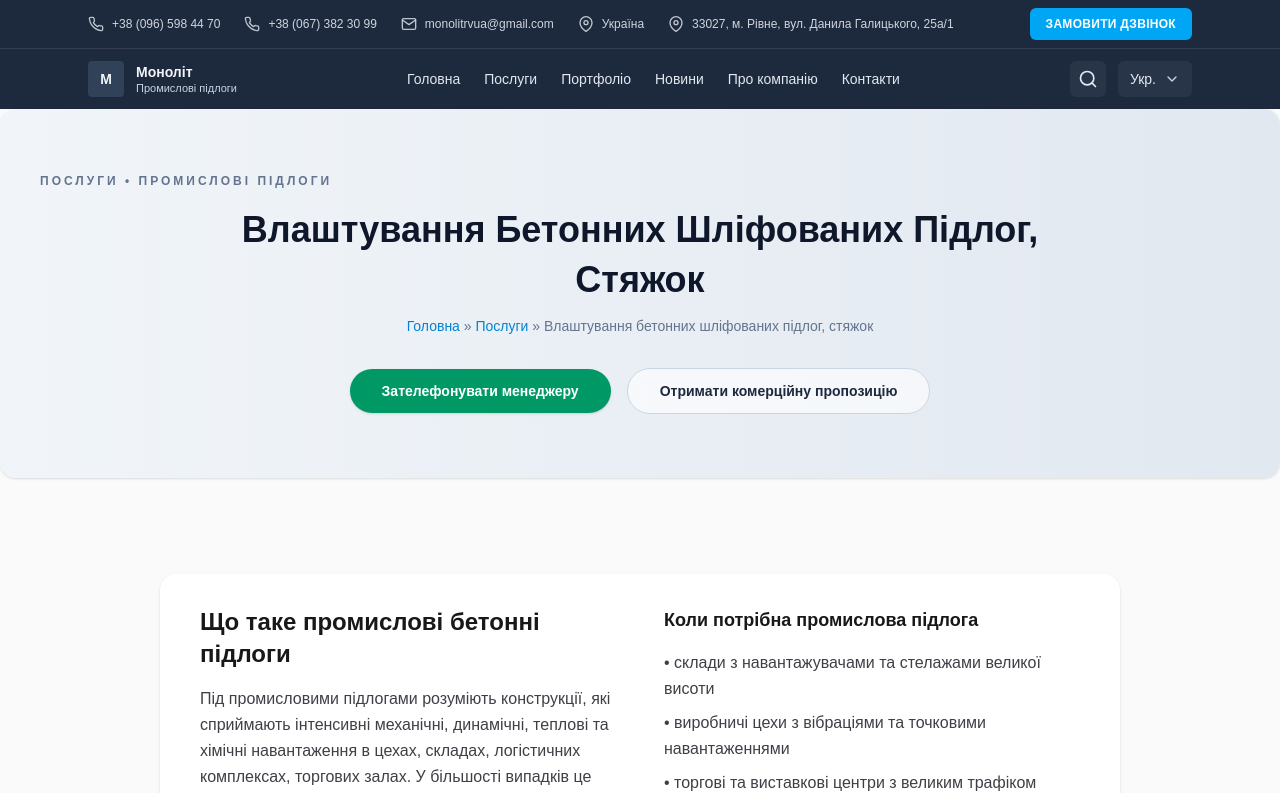
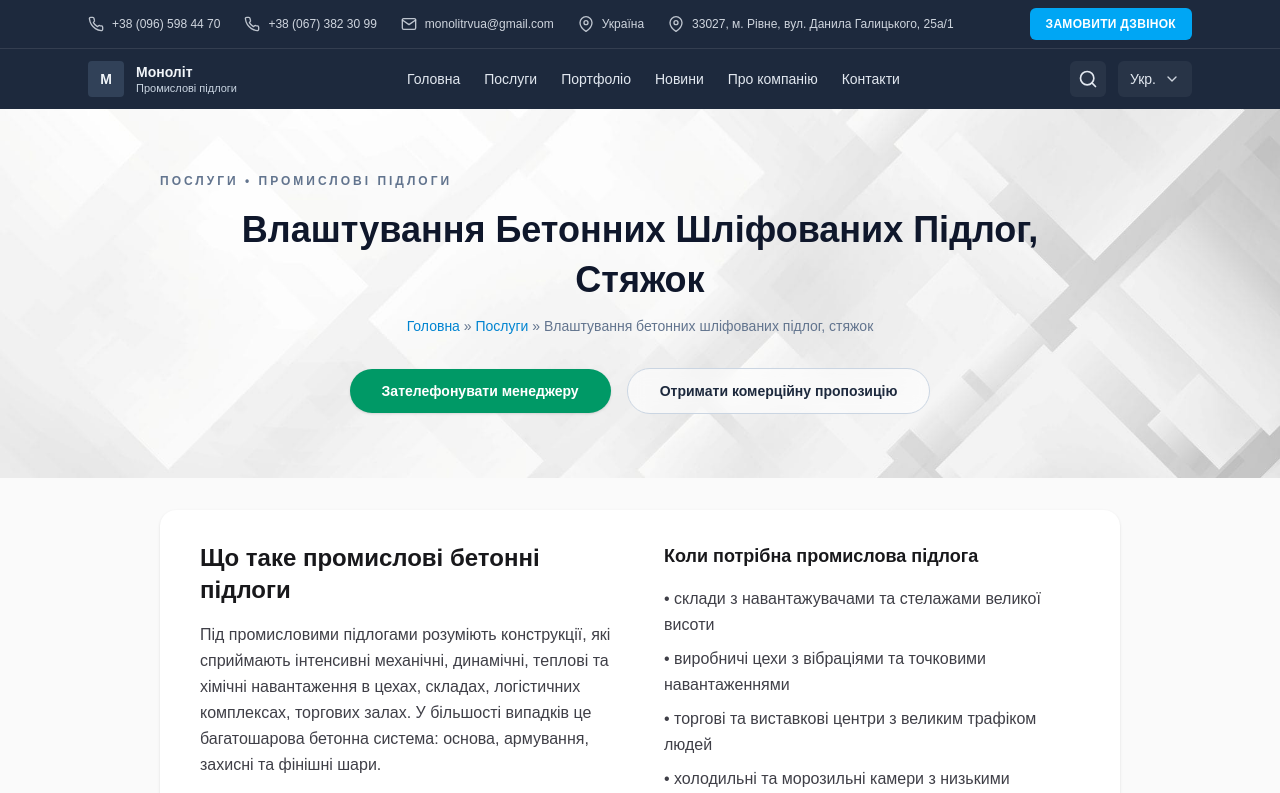
Before and after one commit to Romaleso261981/top_home_shop, a Next.js app: page / in a window 1280 px wide. Shown: the top 793 px of the page. Built offline with nearby package versions, Linux system fonts and the light colour scheme.

Commit message:
Update HeroSection component with new background image and layout adjustments for improved aesthetics and user experience.

```diff
--- a/src/components/HeroSection.tsx
+++ b/src/components/HeroSection.tsx
@@ -1,8 +1,14 @@
 export function HeroSection() {
   return (
-    <section className="mb-12 overflow-hidden rounded-2xl bg-gradient-to-r from-slate-100 to-slate-200 px-6 py-12 shadow-sm sm:px-10 lg:mb-16 lg:py-16">
-      <div className="absolute inset-0 -z-10 bg-[radial-gradient(circle_at_top_left,_#e5e7eb,_transparent_55%),radial-gradient(circle_at_bottom_right,_#d1d5db,_transparent_55%)]" />
-      <div className="relative">
+    <section
+      className="relative overflow-hidden bg-slate-100 py-10 sm:py-14 lg:py-16"
+      style={{
+        backgroundImage: 'url("/fon-stranic-min.jpg")',
+        backgroundSize: "cover",
+        backgroundPosition: "center",
+      }}
+    >
+      <div className="relative mx-auto max-w-5xl px-4 sm:px-6 lg:px-8">
         <p className="text-xs font-semibold uppercase tracking-[0.25em] text-slate-500">
           Послуги • Промислові підлоги
         </p>
```
Also changed, not shown: public/fon-stranic-min.jpg (added).
